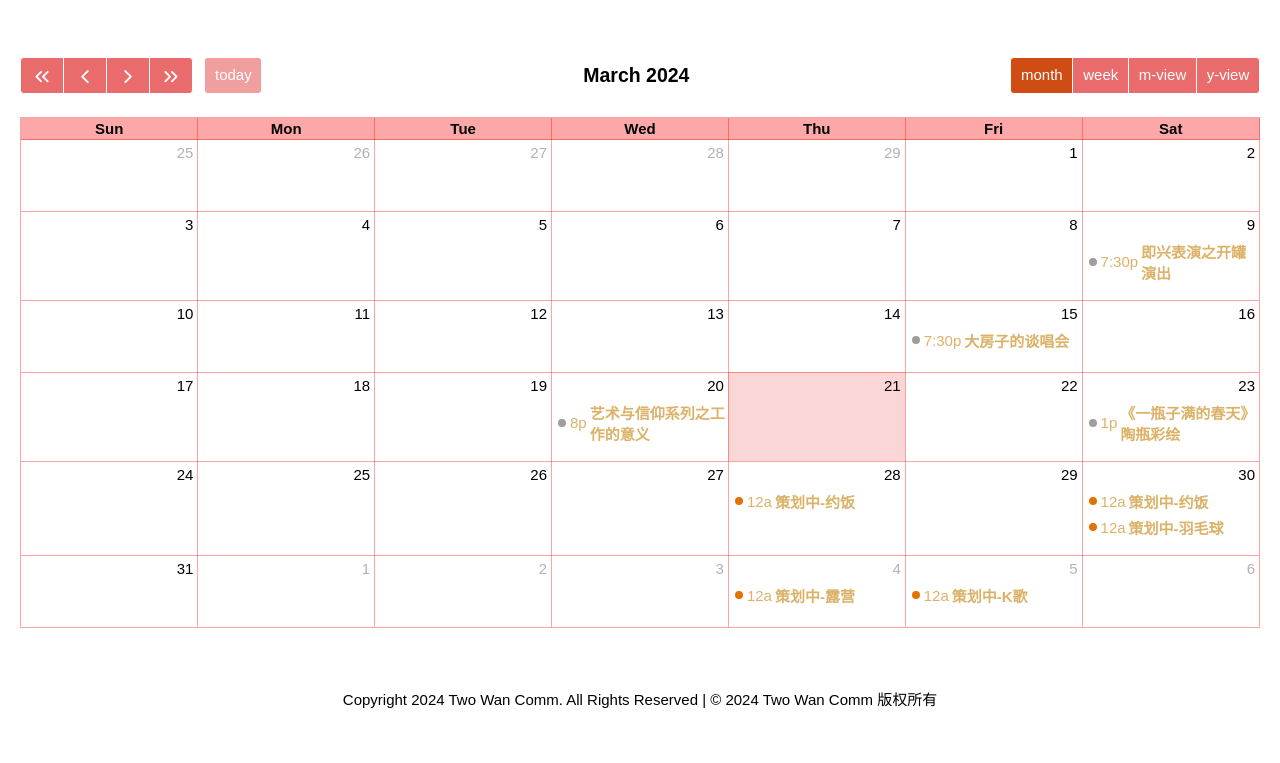
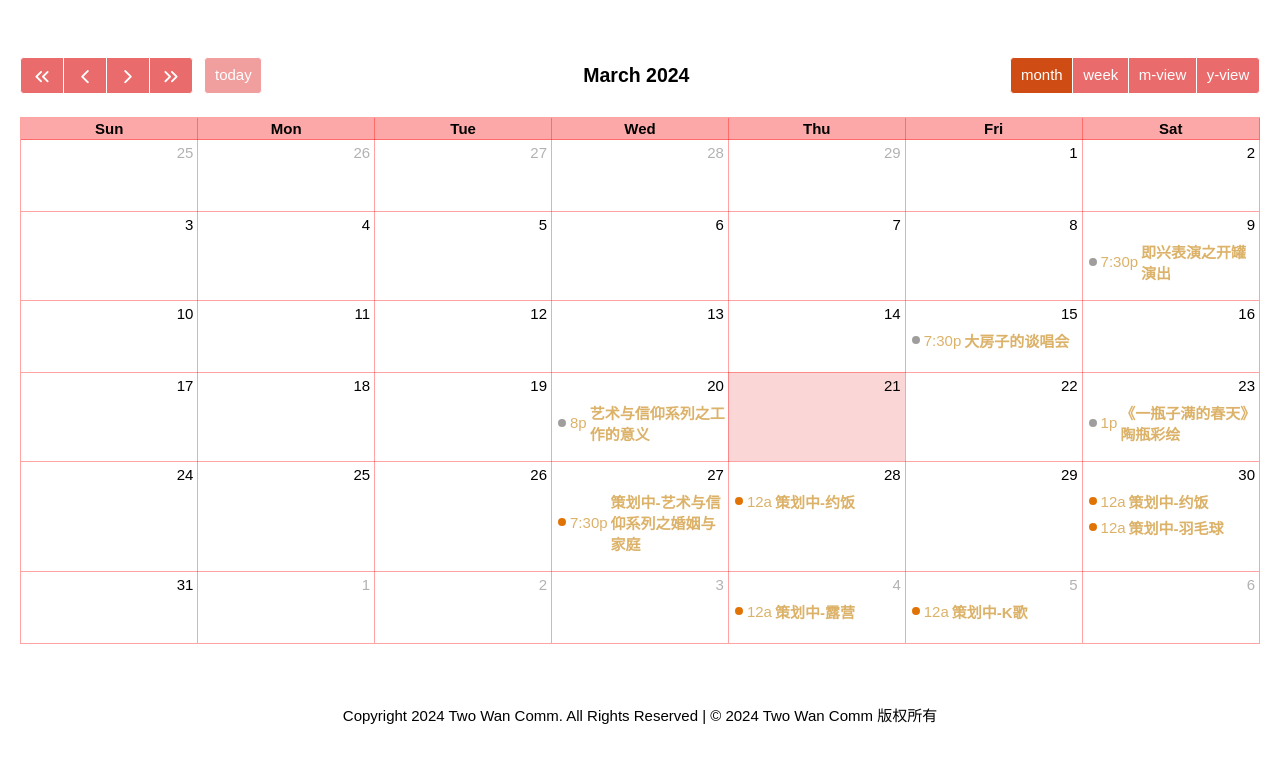
Before and after one commit to isme68/isme68.github.io, a plain HTML site: page index.html in a window 1280 px wide. Shown: the part 139-902 px from the top of the page. Drawn offline with Linux system fonts and the light colour scheme.

Commit message:
Update index.html

```diff
--- a/index.html
+++ b/index.html
@@ -71,6 +71,13 @@
 				{
 				  title: '策划中-约饭',
 				  start: '2024-03-28T00:00:00',
+				  constraint: 'availableForMeeting',
+				  color: '#E17305',
+				},
+
+				{
+				  title: '策划中-艺术与信仰系列之婚姻与家庭',
+				  start: '2024-03-27T19:30:00',
 				  constraint: 'availableForMeeting',
 				  color: '#E17305',
 				},
```
